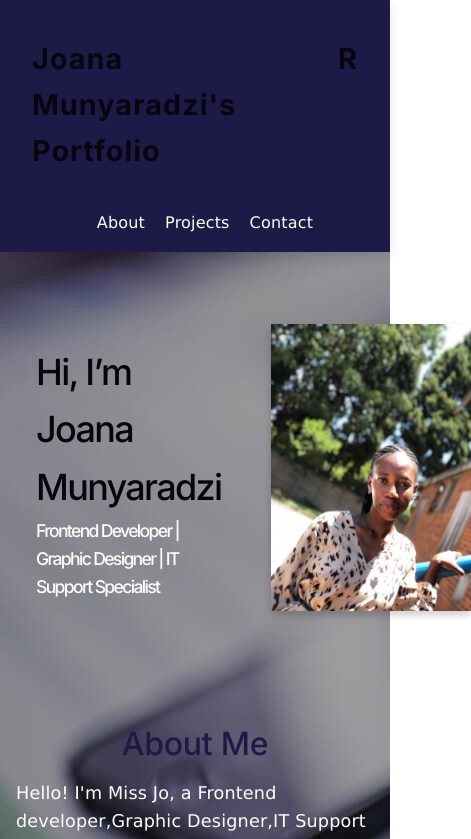
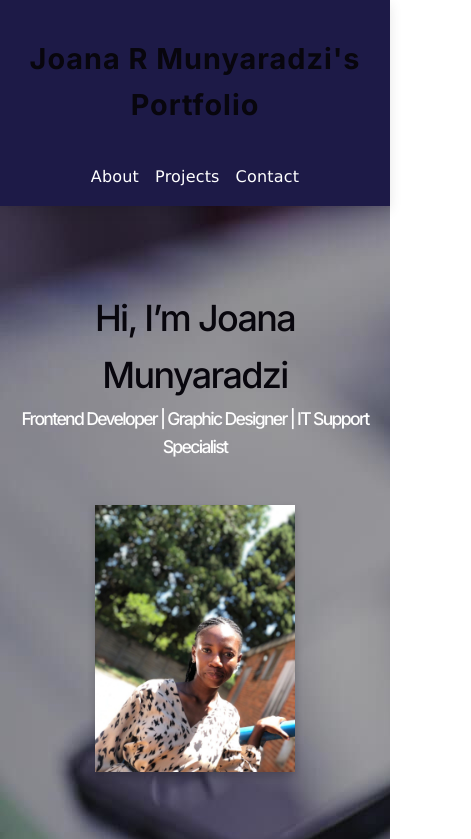
Before and after one commit to joa214/myportfolio, a React (Vite) app: page / in a window 390 px wide. Shown: the top 839 px of the page, 471 px wide, since content can reach past the window. Built offline with nearby package versions, Linux system fonts and the light colour scheme.

Commit message:
Fixed mobile layout

```diff
--- a/style.css
+++ b/style.css
@@ -38,6 +38,7 @@ header {
   display: flex;
   justify-content: space-between;
   align-items: center;
+  gap: 1rem;
 }
 
 .logo {
@@ -103,6 +104,7 @@ section h2 {
 
 .about-photo {
   width: 200px;             /* Adjust size */
+  max-width: 100%;
   height: auto;
   margin-bottom: 10px;      /* Space below image */
   box-shadow: 0 4px 8px rgba(0,0,0,0.2);
@@ -219,13 +221,47 @@ footer {
 
 /* Responsive */
 @media (max-width: 768px) {
+  header {
+    padding: 1rem;
+  }
+
   header nav {
     flex-direction: column;
+    gap: 0.75rem;
   }
+
+  header h1 {
+    max-width: 100%;
+    text-align: center;
+    overflow-wrap: anywhere;
+  }
+
   header ul {
-    margin-top: 1rem;
+    justify-content: center;
+    flex-wrap: wrap;
+    gap: 0.75rem 1rem;
   }
+
+  header ul li {
+    margin-left: 0;
+  }
+
+  .about-container {
+    align-items: center;
+    flex-direction: column;
+    gap: 1.5rem;
+    padding: 2rem 0;
+    text-align: center;
+  }
+
+  .about-container h1 {
+    max-width: 100%;
+    overflow-wrap: anywhere;
+  }
+
   section {
+    width: 100%;
     padding: 2rem 1rem;
+    overflow-wrap: anywhere;
   }
 }
```
